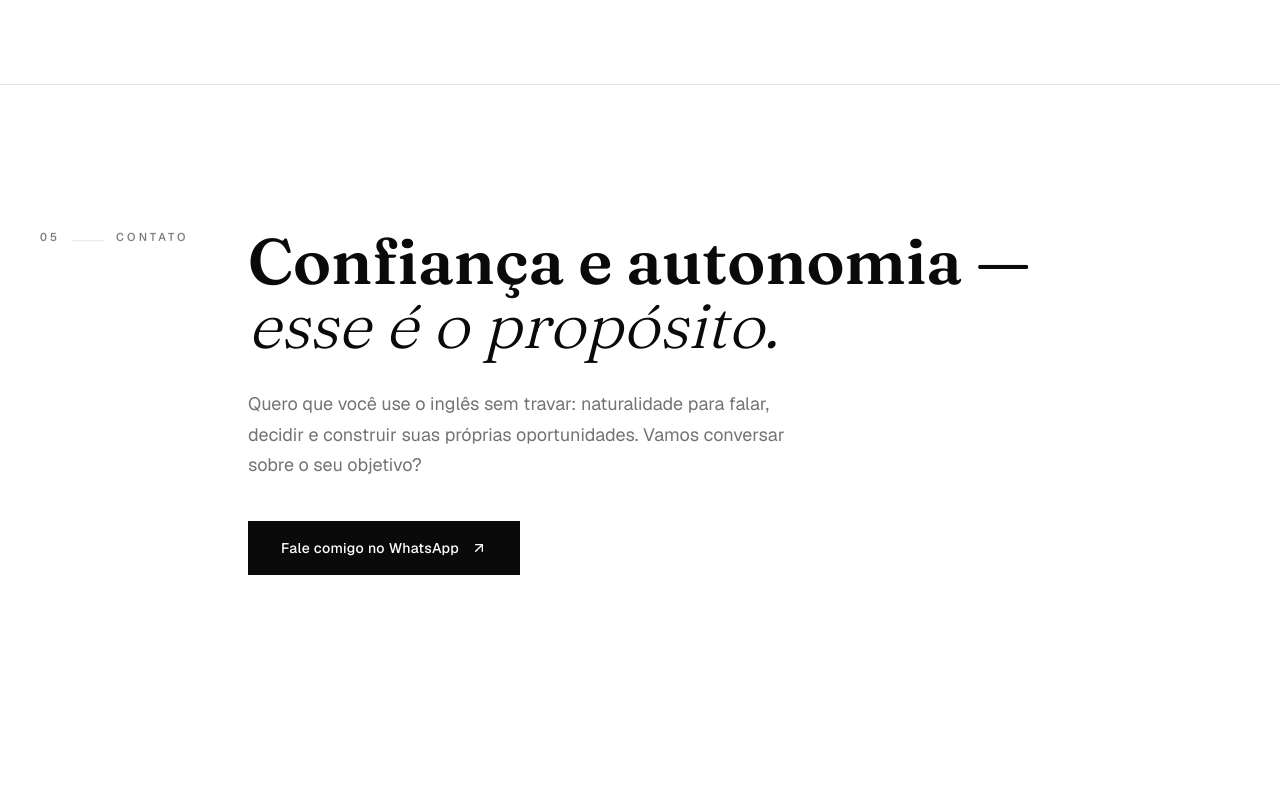
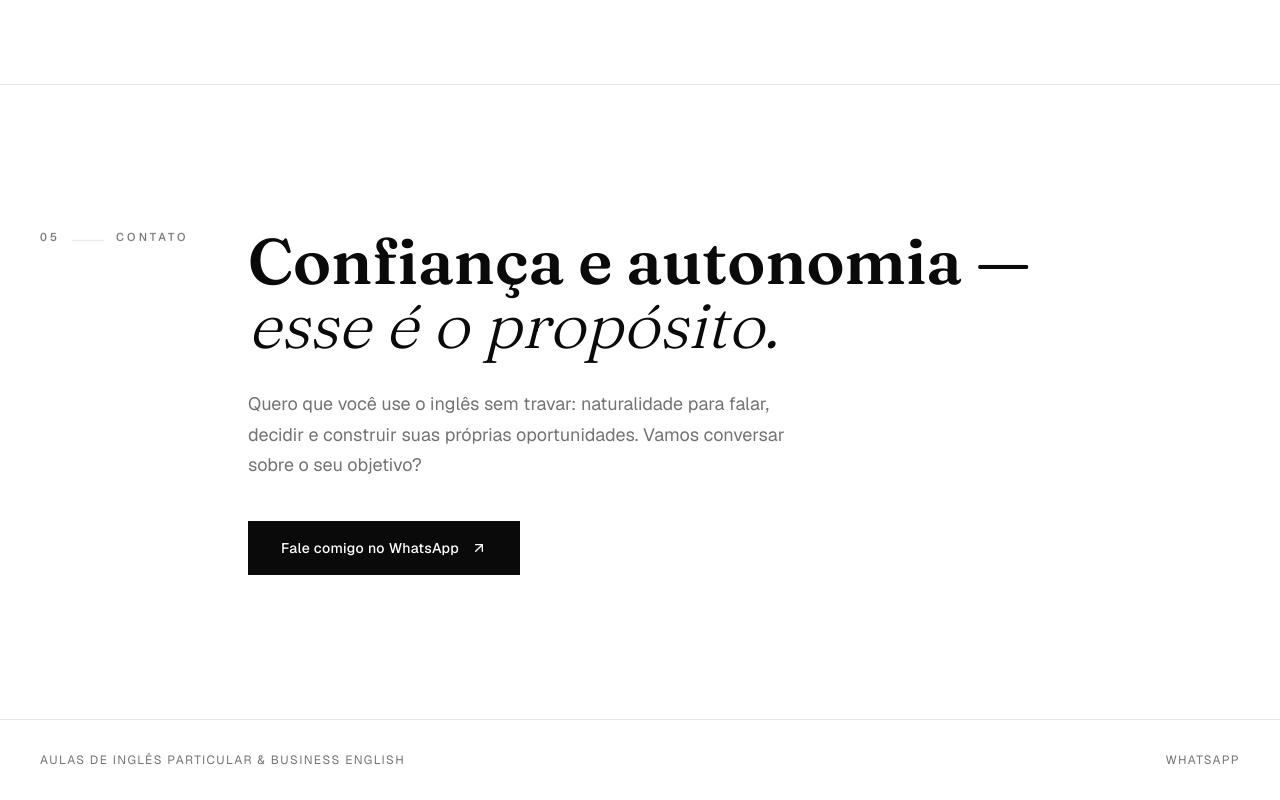
Before and after one commit to souorichard/viviane-voros, a Next.js app: page / in a window 1280 px wide. Shown: the part 3889-4689 px from the top of the page. Before the commit the page ends 4608 px from the top, so only its background shows below. Built offline with nearby package versions, Linux system fonts and the light colour scheme.

Commit message:
feat: add Footer component and integrate WhatsApp link

```diff
--- a/src/app/page.tsx
+++ b/src/app/page.tsx
@@ -1,3 +1,4 @@
+import { Footer } from '@/components/footer'
 import { Header } from '@/components/header'
 import { AboutSection } from '@/components/sections/about-section'
 import { BusinessSection } from '@/components/sections/business-section'
@@ -17,6 +18,8 @@ export default function Home() {
       <BusinessSection />
       <DepoimentsSection />
       <ContactSection />
+
+      <Footer />
     </main>
   )
 }
--- a/src/components/action-button.tsx
+++ b/src/components/action-button.tsx
@@ -3,6 +3,7 @@
 import { ArrowUpRight } from 'lucide-react'
 import type { ComponentProps } from 'react'
 import { cn } from '@/lib/utils'
+import { whatsappLink } from '@/mock'
 
 interface ActionButtonProps extends ComponentProps<'a'> {
   tone?: 'dark' | 'light'
@@ -17,7 +18,7 @@ export function ActionButton({
 }: ActionButtonProps) {
   return (
     <a
-      href={`https://wa.me/5514981604023?text=Ol%C3%A1!%20Gostaria%20de%20saber%20mais%20sobre%20as%20aulas%20de%20ingl%C3%AAs%20particular%20e%20corporativo.`}
+      href={whatsappLink}
       target="_blank"
       className={cn(
         '',
--- /dev/null
+++ b/src/components/footer.tsx
@@ -0,0 +1,19 @@
+import { whatsappLink } from '@/mock'
+
+export function Footer() {
+  return (
+    <footer className="border-t border-border">
+      <div className="mx-auto flex max-w-368 flex-col gap-2 px-6 py-8 text-xs tracking-[0.12em] text-muted-foreground uppercase sm:flex-row sm:items-center sm:justify-between lg:px-10">
+        <span>Aulas de Inglês Particular &amp; Business English</span>
+        <a
+          href={whatsappLink}
+          target="_blank"
+          rel="noreferrer"
+          className="link-underline w-fit"
+        >
+          WhatsApp
+        </a>
+      </div>
+    </footer>
+  )
+}
--- a/src/mock/index.ts
+++ b/src/mock/index.ts
@@ -1,3 +1,6 @@
+export const whatsappLink =
+  'https://wa.me/5514981604023?text=Ol%C3%A1!%20Gostaria%20de%20saber%20mais%20sobre%20as%20aulas%20de%20ingl%C3%AAs%20particular%20e%20corporativo.'
+
 export const nav = [
   { label: 'Início', href: '#top' },
   { label: 'Sobre', href: '#about' },
```
